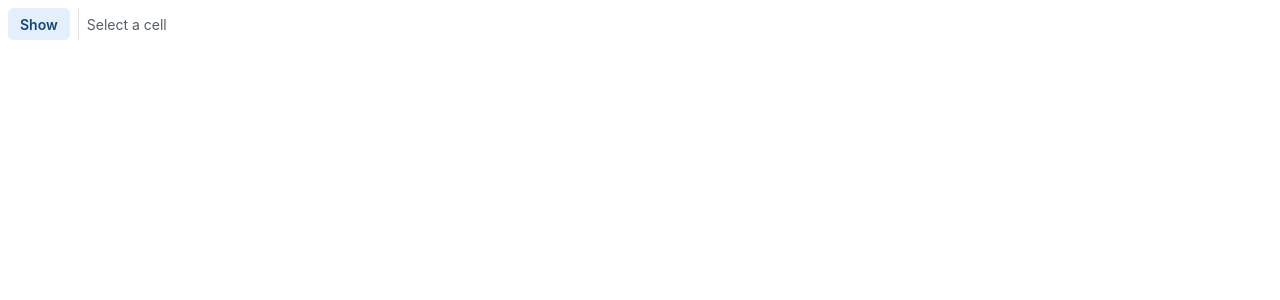
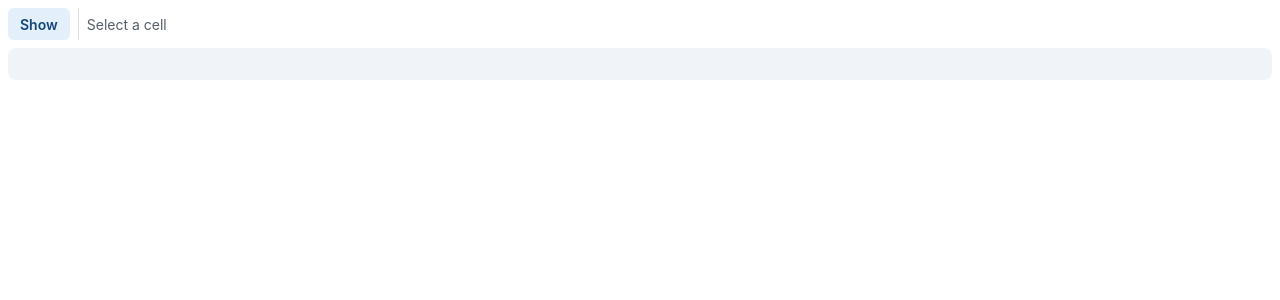
Before and after one commit to shihanng/reference-check, a React (Vite) app: page / in a window 1280 px wide. Shown: the top 300 px of the page. Built offline with nearby package versions, Linux system fonts and the light colour scheme; what gas-client would draw is missing.

Commit message:
Add CellValue

```diff
--- a/src/App.tsx
+++ b/src/App.tsx
@@ -4,6 +4,7 @@ import * as server from "./server/main";
 import Button from "@mui/joy/Button";
 import Divider from "@mui/joy/Divider";
 import CellLink from "./components/CellLink";
+import CellValue from "./components/CellValue";
 
 const { serverFunctions } = new GASClient<typeof server>();
 
@@ -37,6 +38,7 @@ function App() {
           <CellLink cell={cell} />
         </div>
       </div>
+      <CellValue>{cell?.formula ? cell.formula : cell?.value}</CellValue>
     </div>
   );
 }
--- /dev/null
+++ b/src/components/CellValue.tsx
@@ -0,0 +1,26 @@
+import { Box, Typography } from "@mui/joy";
+import { ReactNode } from "react";
+
+interface CellValueProps {
+  children: ReactNode;
+}
+
+function CellValue({ children }: CellValueProps) {
+  return (
+    <Box
+      sx={{
+        bgcolor: "neutral.100",
+        boxShadow: 1,
+        borderRadius: 8,
+        p: 2,
+        my: 1,
+      }}
+    >
+      <Typography level="body-md">
+        <div className="truncate overflow-hidden">{children}</div>
+      </Typography>
+    </Box>
+  );
+}
+
+export default CellValue;
```
